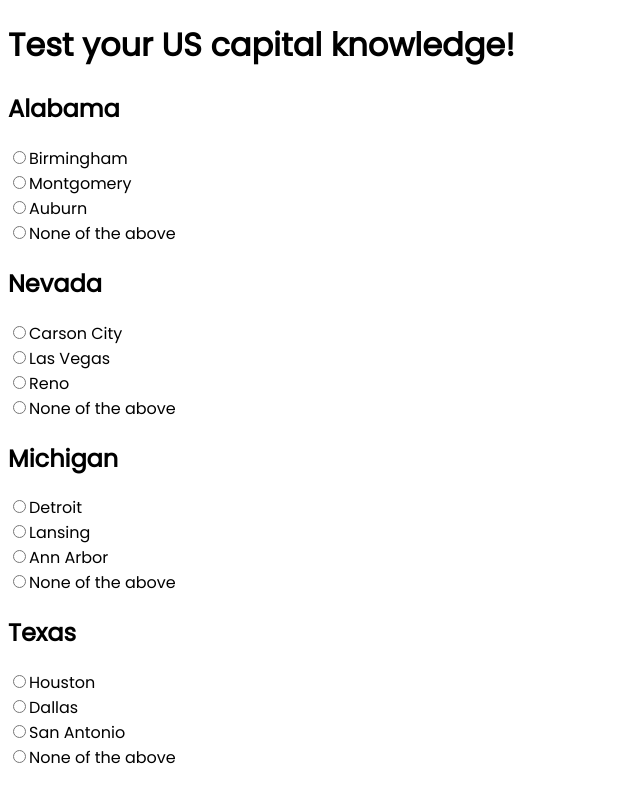
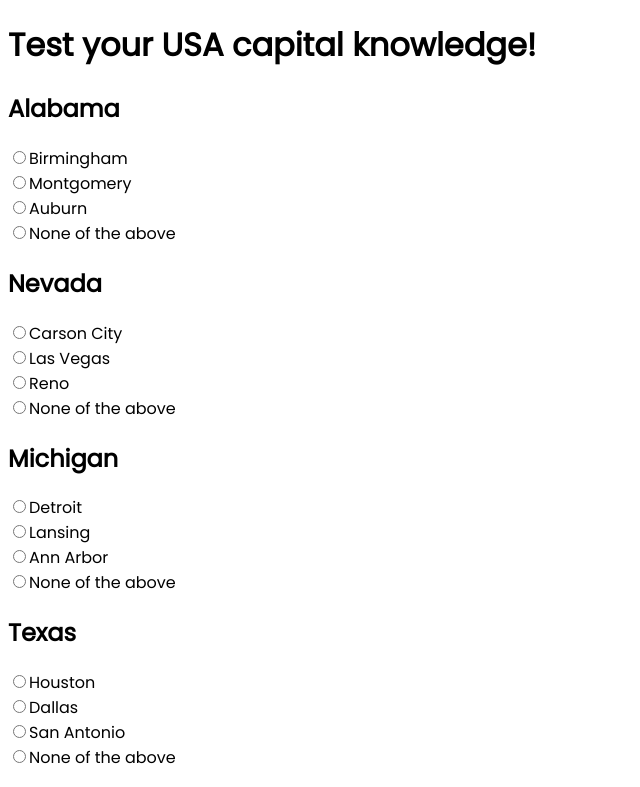
Before and after one commit to dayrentolliver/state-capital-quiz, a plain HTML site: page index.html in a window 1280 px wide. Shown: the top 787 px of the page, without its empty margins (0-640 px from the left). Drawn offline with Linux system fonts and the light colour scheme.

Commit message:
Update index.html

```diff
--- a/index.html
+++ b/index.html
@@ -13,12 +13,13 @@
         <link rel="icon" type="image/png" sizes="16x16" href="/favicon-16x16.png">
         <link rel="manifest" href="/site.webmanifest">
 
-        <link href="styles.css" rel ="stylesheet"> <!--Add css-->
+        <link href="styles.css" rel ="stylesheet">
         <link href="https://fonts.googleapis.com/css?family=Poppins" rel="stylesheet">
 
 </head>
 <body>
-    <h1>Test your US capital knowledge!</h1>
+    <div id="main">
+        <h1>Test your USA capital knowledge!</h1>
         <form id="quiz" name="quiz">
             <h2>Alabama</h2>
                 <input type="radio" name="Alabama" value="Birmingham">Birmingham<br>
@@ -88,5 +89,6 @@
         <img id="gifs">
         </div>
         <script src ="main.js"></script>
+    </div>
 </body>
 </html>
```
Lines whose indentation alone changed are shown as unchanged.
